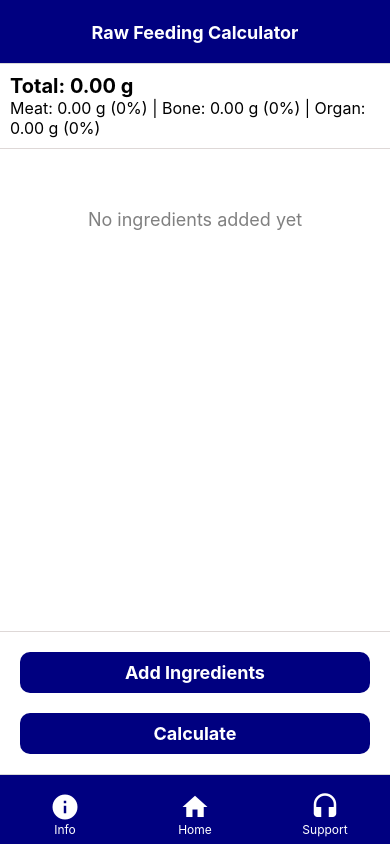
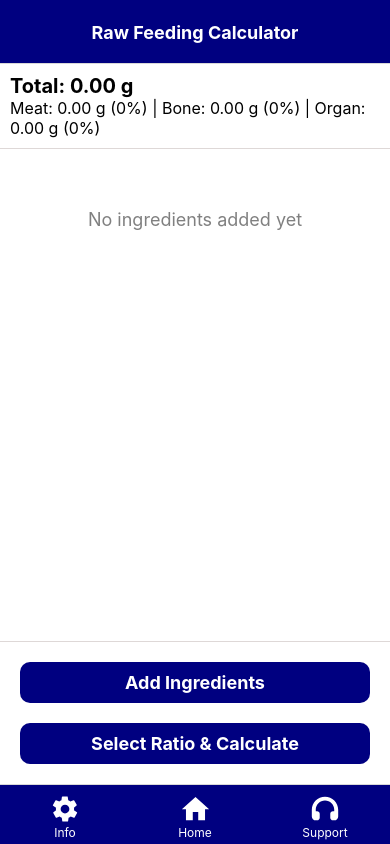
Before and after one commit to Biswash908/RFC_Cat, a React Native app: screen /Home in a window 390 px wide. Built offline with nearby package versions, Linux system fonts and the light colour scheme.

Commit message:
Nav Icons aligned

```diff
--- a/App.tsx
+++ b/App.tsx
@@ -3,7 +3,7 @@ import { NavigationContainer } from '@react-navigation/native';
 import { createStackNavigator } from '@react-navigation/stack';
 import { createBottomTabNavigator } from '@react-navigation/bottom-tabs';
 import { MaterialIcons } from '@expo/vector-icons';
-import { Text, View } from 'react-native';
+import { Text, View, Platform } from 'react-native';
 import FoodInputScreen from './screens/FoodInputScreen';
 import FoodInfoScreen from './screens/FoodInfoScreen';
 import SearchScreen from './screens/SearchScreen';
@@ -13,6 +13,7 @@ import SupportScreen from './screens/SupportScreen';
 import FAQScreen from './screens/FAQScreen';
 import RawFeedingFAQScreen from './screens/RawFeedingFAQScreen';
 import { UnitProvider } from './UnitContext';
+import Svg, { Path } from 'react-native-svg';
 
 export type RootStackParamList = {
   FoodInputScreen: undefined;
@@ -25,44 +26,61 @@ export type RootStackParamList = {
 const Stack = createStackNavigator<RootStackParamList>();
 const Tab = createBottomTabNavigator();
 
+const HomeIcon = ({ color }) => (
+  <Svg width="35" height="42" viewBox="0 0 24 23.5" fill={color}>
+  <Path d="M10 20v-6h4v6h5v-8h3L12 3 2 12h3v8z" />
+</Svg>
+);
+
+const SettingsIcon = ({ color }) => (
+  <Svg width="32" height="30" viewBox="0 0 24 24" fill={color}>
+    <Path d="M19.14,12.94a7,7,0,0,0,.14-1,7,7,0,0,0-.14-1l2.11-1.65a.5.5,0,0,0,.12-.61l-2-3.46a.5.5,0,0,0-.6-.23l-2.49,1a6.84,6.84,0,0,0-1.7-1l-.38-2.65A.5.5,0,0,0,14,2H10a.5.5,0,0,0-.49.42L9.14,5.06a6.84,6.84,0,0,0-1.7,1l-2.49-1a.5.5,0,0,0-.6.23l-2,3.46a.5.5,0,0,0,.12.61L4.86,11a7,7,0,0,0-.14,1,7,7,0,0,0,.14,1l-2.11,1.65a.5.5,0,0,0-.12.61l2,3.46a.5.5,0,0,0,.6.23l2.49-1a6.84,6.84,0,0,0,1.7,1l.38,2.65A.5.5,0,0,0,10,22h4a.5.5,0,0,0,.49-.42l.38-2.65a6.84,6.84,0,0,0,1.7-1l2.49,1a.5.5,0,0,0,.6-.23l2-3.46a.5.5,0,0,0-.12-.61ZM12,15.5A3.5,3.5,0,1,1,15.5,12,3.5,3.5,0,0,1,12,15.5Z" />
+  </Svg>
+);
+
+const SupportIcon = ({ color }) => (
+  <Svg width="32" height="29" viewBox="0 0 24 22" fill={color}>
+    <Path d="M12 2C6.48 2 2 6.48 2 12v5c0 1.65 1.35 3 3 3h1c1.1 0 2-.9 2-2v-3c0-1.1-.9-2-2-2H5v-1c0-3.87 3.13-7 7-7s7 3.13 7 7v1h-1c-1.1 0-2 .9-2 2v3c0 1.1.9 2 2 2h1c1.65 0 3-1.35 3-3v-5c0-5.52-4.48-10-10-10z" />
+  </Svg>
+);
+
+
 const HomeTabs = () => {
   return (
     <Tab.Navigator
       initialRouteName="Home"
       screenOptions={({ route }) => ({
         tabBarIcon: ({ focused }) => {
-          let iconName;
+          let IconComponent;
           let label;
 
           if (route.name === 'Home') {
-            iconName = 'home';
+            IconComponent = HomeIcon; // Direct reference to the component
             label = 'Home';
           } else if (route.name === 'Settings') {
-            iconName = 'info';
+            IconComponent = SettingsIcon; // Direct reference to the component
             label = 'Info';
           } else if (route.name === 'Support') {
-            iconName = 'headset';
+            IconComponent = SupportIcon; // Direct reference to the component
             label = 'Support';
           }
 
           return (
-            <View style={{ alignItems: 'center' }}>
-              <MaterialIcons
-                name={iconName}
-                size={30}
-                color={'white'}
-              />
-              <Text style={{ color : 'white', fontSize: 12 }}>
-                {label}
-              </Text>
+            <View style={{ alignItems: 'center', justifyContent: 'flex-end', height: 50 }}>
+              {/* Align the icon */}
+              <View style={{ height: 32, justifyContent: 'center' }}>
+                <IconComponent color={focused ? 'white' : 'white'} />
+              </View>
+              {/* Align the label */}
+              <Text style={{ color: focused ? 'white' : 'white', fontSize: 12, marginTop: 0 }}>{label}</Text>
             </View>
           );
         },
         tabBarShowLabel: false,
         tabBarStyle: {
           backgroundColor: '#000080',
-          paddingVertical: 10,
-          height: 70,
+          paddingVertical: 0,
+          height: Platform.OS === 'ios' ? 70 : 60, // Adjust height for platform differences
         },
       })}
     >
--- a/package.json
+++ b/package.json
@@ -12,6 +12,7 @@
     "@expo/vector-icons": "^14.0.2",
     "@react-native-async-storage/async-storage": "^1.23.1",
     "@react-native-community/progress-bar-android": "^1.0.5",
+    "@react-native-community/slider": "^4.5.2",
     "@react-native-picker/picker": "^2.7.5",
     "@react-navigation/bottom-tabs": "^6.3.1",
     "@react-navigation/core": "^6.2.1",
--- a/screens/FoodInputScreen.tsx
+++ b/screens/FoodInputScreen.tsx
@@ -167,7 +167,7 @@ const FoodInputScreen: React.FC = () => {
             style={styles.calculateButton}
             onPress={() =>
               navigation.navigate('CalculatorScreen', { meat: totalMeat, bone: totalBone, organ: totalOrgan })}>
-            <Text style={styles.calculateButtonText}>Calculate</Text>
+            <Text style={styles.calculateButtonText}>Select Ratio & Calculate</Text>
           </TouchableOpacity>
         </View>
       </View>
```
Also changed, not shown: 2 other files (tests, documents, lock files or other folders).
